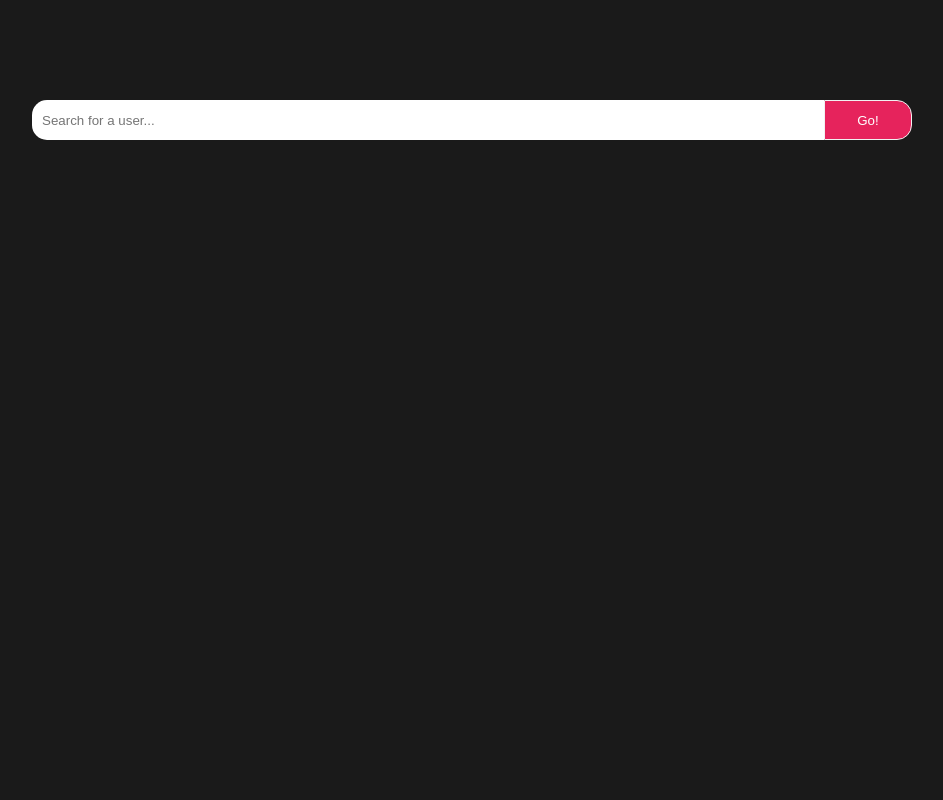
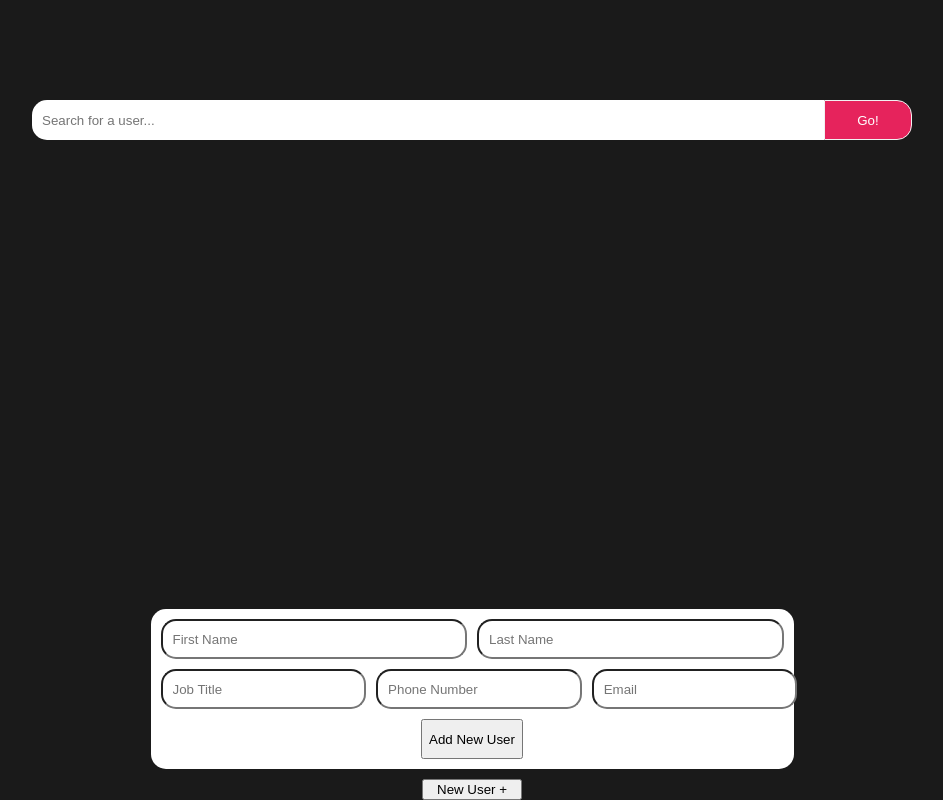
Before and after one commit to ajamarco/project_aiimi, a React (Create React App) app: page / in a window 1280 px wide. Shown: the whole page, without its empty margins (168-1111 px from the left). Built offline with nearby package versions, Linux system fonts and the light colour scheme; data requests are answered from the project's data file.

Commit message:
added form for new person

```diff
--- a/src/App.scss
+++ b/src/App.scss
@@ -90,3 +90,54 @@ body {
   gap: 20px;
   margin-top: 10px;
 }
+
+.create_new {
+  position: absolute;
+  bottom: 0;
+  display: grid;
+  justify-content: space-around;
+  width: 100%;
+}
+
+.create_new_form {
+  display: grid;
+  grid-template-columns: 1fr;
+  grid-template-rows: auto auto auto;
+  grid-template-rows: repeat(3, 40px);
+  background-color: white;
+  padding: 10px;
+  margin-bottom: 10px;
+  gap: 10px;
+  border-radius: $borderRadius;
+
+  .create_new_form__names {
+    display: grid;
+    grid-template-columns: 1fr 1fr;
+    gap: 10px;
+    input {
+      padding: 10px;
+      border-radius: $borderRadius;
+    }
+  }
+
+  .create_new_form__info {
+    display: grid;
+    grid-template-columns: repeat(3, 33%);
+    gap: 10px;
+    input {
+      padding: 10px;
+      border-radius: $borderRadius;
+    }
+  }
+}
+
+.create_new_button {
+  display: grid;
+  grid-template-columns: 100px;
+  justify-content: center;
+}
+
+.create_new_form__button {
+  display: grid;
+  justify-content: center;
+}
--- a/src/App.tsx
+++ b/src/App.tsx
@@ -2,6 +2,7 @@ import "./App.scss";
 import SearchForm from "./components/SearchForm";
 import Results from "./components/Results";
 import { useState } from "react";
+import CreateNew from "./components/CreateNew";
 
 interface personInterface {
   Email: string;
@@ -19,10 +20,13 @@ function App() {
   };
 
   return (
-    <div className="app">
-      <SearchForm handleAddNewCard={addNewCard} />
-      <Results data={data} />
-    </div>
+    <>
+      <div className="app">
+        <SearchForm handleAddNewCard={addNewCard} />
+        <Results data={data} />
+      </div>
+      <CreateNew />
+    </>
   );
 }
 
--- /dev/null
+++ b/src/components/CreateNew.tsx
@@ -0,0 +1,15 @@
+import { useState } from "react";
+import CreateNewForm from "./CreateNewForm";
+import CreateNewButton from "./CreateNewButton";
+
+const CreateNew = () => {
+  const [showForm, setShowForm] = useState(false);
+  return (
+    <div className="create_new">
+      <CreateNewForm showForm={showForm} />
+      <CreateNewButton />
+    </div>
+  );
+};
+
+export default CreateNew;
--- /dev/null
+++ b/src/components/CreateNewButton.tsx
@@ -0,0 +1,11 @@
+import React from "react";
+
+const CreateNewButton = () => {
+  return (
+    <div className="create_new_button">
+      <button className="create_new_button__button">New User + </button>
+    </div>
+  );
+};
+
+export default CreateNewButton;
--- /dev/null
+++ b/src/components/CreateNewForm.tsx
@@ -0,0 +1,40 @@
+const CreateNewForm = ({ showForm }: { showForm: boolean }) => {
+  return (
+    <form className="create_new_form">
+      <div className="create_new_form__names">
+        <input
+          type="text"
+          name="first_name"
+          id="first_name"
+          placeholder="First Name"
+        />
+        <input
+          type="text"
+          name="last_name"
+          id="last_name"
+          placeholder="Last Name"
+        />
+      </div>
+      <div className="create_new_form__info">
+        <input
+          type="text"
+          name="job_title"
+          id="job_title"
+          placeholder="Job Title"
+        />
+        <input
+          type="number"
+          name="phone_number"
+          id="phone_number"
+          placeholder="Phone Number"
+        />
+        <input type="email" name="email" id="email" placeholder="Email" />
+      </div>
+      <div className="create_new_form__button">
+        <button type="submit">Add New User</button>
+      </div>
+    </form>
+  );
+};
+
+export default CreateNewForm;
--- a/test.html
+++ b/test.html
@@ -5,81 +5,192 @@
     <meta name="viewport" content="width=device-width, initial-scale=1.0" />
     <title>Document</title>
     <style>
-      .container {
+      body {
+        background-color: #1a1a1a;
+      }
+      .app {
         display: grid;
-        grid-template-rows: auto; /* Or specify your rows as needed */
-        grid-template-columns: auto; /* Or specify your columns as needed */
-        /* Other grid container styles */
+        padding: 100px 200px 0 200px;
+      }
+      .search_form {
+        display: grid;
+        grid-template-columns: 9fr 1fr;
         position: relative;
       }
-
-      .input {
-        grid-row: 1;
-        grid-column: 1;
-        width: 100%;
+      .search_form input {
+        border: none;
+        height: 40px;
+        border-top-left-radius: 15px;
+        border-bottom-left-radius: 15px;
+        padding: 0 10px;
       }
-
-      .dropdown-container {
-        grid-row: 2;
-        grid-column: 1;
+      .search_form input:focus-visible {
+        outline: none;
+      }
+      .search_form button {
+        border: none;
+        background-color: #f1f1f1;
+        cursor: pointer;
+        border-top-right-radius: 15px;
+        border-bottom-right-radius: 15px;
+        background-color: #e6235c;
+        border: 1px solid #f1f1f1;
+        color: white;
+      }
+      .search_results {
+        background-color: #f1f1f1;
         position: relative;
       }
-
-      .dropdown {
+      .search_results .search_results__dropdown {
+        background-color: white;
         position: absolute;
         width: 100%;
         display: none;
-        /* Other dropdown styles */
-        background-color: teal;
+        margin-top: 5px;
+        border-radius: 15px;
+        padding: 7px 0;
+      }
+      .search_results .search_results__dropdown--show {
+        display: block;
+      }
+      .search_results .search_results__dropdown__item {
+        padding: 5px;
+        cursor: pointer;
+      }
+      .search_results .search_results__dropdown__item:hover {
+        text-decoration: underline;
+      }
+      .result_card {
+        border-radius: 15px;
+        border: 1px solid white;
+      }
+      .result_card h1 {
+        color: white;
+        font-size: 14px;
+        padding: 0;
+        margin: 0;
+        padding: 5px 20px;
+      }
+      .result_card p {
+        color: white;
+        margin: 0;
+        padding: 5px 20px;
+      }
+      .results {
+        display: grid;
+        grid-template-columns: 1fr 1fr 1fr;
+        gap: 20px;
+        margin-top: 10px;
+      }
+      .create_new {
+        position: absolute;
+        bottom: 0;
+        display: grid;
+        grid-template-columns: 50%;
+        justify-content: center;
+        width: 100%;
+      }
+      .create_new_form {
+        display: grid;
+        grid-template-columns: 1fr;
+        grid-template-rows: auto auto auto;
+      }
+      .create_new_form .create_new_form__names {
+        display: grid;
+        grid-template-columns: 1fr 1fr;
+        gap: 10px;
+      }
+      .create_new_form .create_new_form__info {
+        display: grid;
+        grid-template-columns: repeat(3, 1fr); /* Adjusted to use "fr" unit */
+        gap: 20px; /* Increased gap to provide more space */
       }
 
-      .dropdown ul {
-        list-style-type: none;
-        background-color: white;
-        border: 1px solid black;
-        /* Other dropdown list styles */
+      .create_new_button {
+        display: grid;
+        grid-template-columns: 100px;
+        justify-content: center;
+      }
+
+      .create_new_form__info input {
+        padding: 0;
+        box-sizing: border-box;
+        width: 100px;
       }
     </style>
   </head>
   <body>
-    <div class="container">
-      <input
-        type="text"
-        id="inputField"
-        class="input"
-        placeholder="Enter text..."
-      />
-      <div class="dropdown-container">
-        <div class="dropdown">
-          <!-- Dropdown content here -->
-          <ul>
-            <li>Dropdown Item 1</li>
-            <li>Dropdown Item 2</li>
-            <li>Dropdown Item 3</li>
-          </ul>
+    <body data-new-gr-c-s-check-loaded="14.1162.0" data-gr-ext-installed="">
+      <noscript>You need to enable JavaScript to run this app.</noscript>
+      <div id="root">
+        <div class="app">
+          <form class="search_form">
+            <input
+              type="text"
+              placeholder="Search for a user..."
+              value=""
+            /><button type="submit">Go!</button>
+          </form>
+          <div class="search_results">
+            <div class="search_results__dropdown">
+              <div class="search_results__dropdown__item">David Jones</div>
+              <div class="search_results__dropdown__item">Lisa Holmes</div>
+              <div class="search_results__dropdown__item">Alex Smith</div>
+              <div class="search_results__dropdown__item">Kieran James</div>
+              <div class="search_results__dropdown__item">Gavin Miles</div>
+              <div class="search_results__dropdown__item">Kathy Smith</div>
+              <div class="search_results__dropdown__item">Phil Walker</div>
+              <div class="search_results__dropdown__item">Rebecca Bates</div>
+              <div class="search_results__dropdown__item">
+                Hayley Walker-Smith
+              </div>
+              <div class="search_results__dropdown__item">Alexis Crawley</div>
+              <div class="search_results__dropdown__item">David Gold</div>
+              <div class="search_results__dropdown__item">Phillipa Walker</div>
+            </div>
+          </div>
+          <div class="results"></div>
+        </div>
+        <div class="create_new">
+          <form class="create_new_form">
+            <div class="create_new_form__names">
+              <input
+                type="text"
+                name="first_name"
+                id="first_name"
+                placeholder="First Name"
+              /><input
+                type="text"
+                name="last_name"
+                id="last_name"
+                placeholder="Last Name"
+              />
+            </div>
+            <div class="create_new_form__info">
+              <input
+                type="text"
+                name="job_title"
+                id="job_title"
+                placeholder="Job Title"
+              /><input
+                type="number"
+                name="phone_number"
+                id="phone_number"
+                placeholder="Phone Number"
+              /><input
+                type="email"
+                name="email"
+                id="email"
+                placeholder="Email"
+              />
+            </div>
+            <div class="create_new_form__button"></div>
+          </form>
+          <div class="create_new_button">
+            <button class="create_new_button__button">New User +</button>
+          </div>
         </div>
       </div>
-      <div>dsdasdsa</div>
-      <div>dsdasdsa</div>
-      <div>dsdasdsa</div>
-      <div>dsdasdsa</div>
-      <div>dsdasdsa</div>
-      <div>dsdasdsa</div>
-    </div>
-
-    <script>
-      const inputField = document.getElementById("inputField");
-      const dropdown = document.querySelector(".dropdown");
-
-      //create an event listener for the input field
-      inputField.addEventListener("input", (e) => {
-        //if e.target contains more than 5 chars, show the dropdown
-        if (e.target.value.length > 5) {
-          dropdown.style.display = "block";
-        } else {
-          dropdown.style.display = "none";
-        }
-      });
-    </script>
+    </body>
   </body>
 </html>
```
